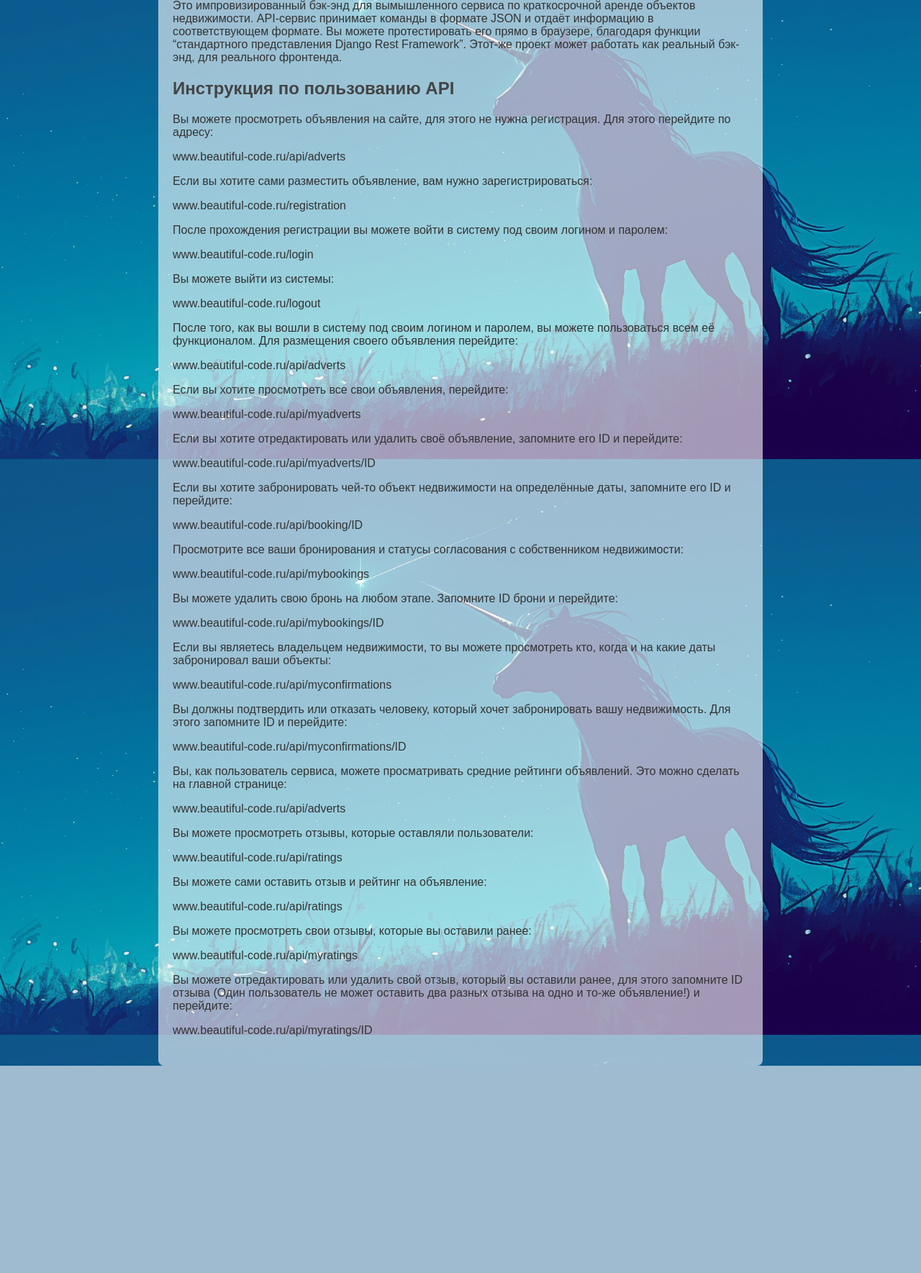
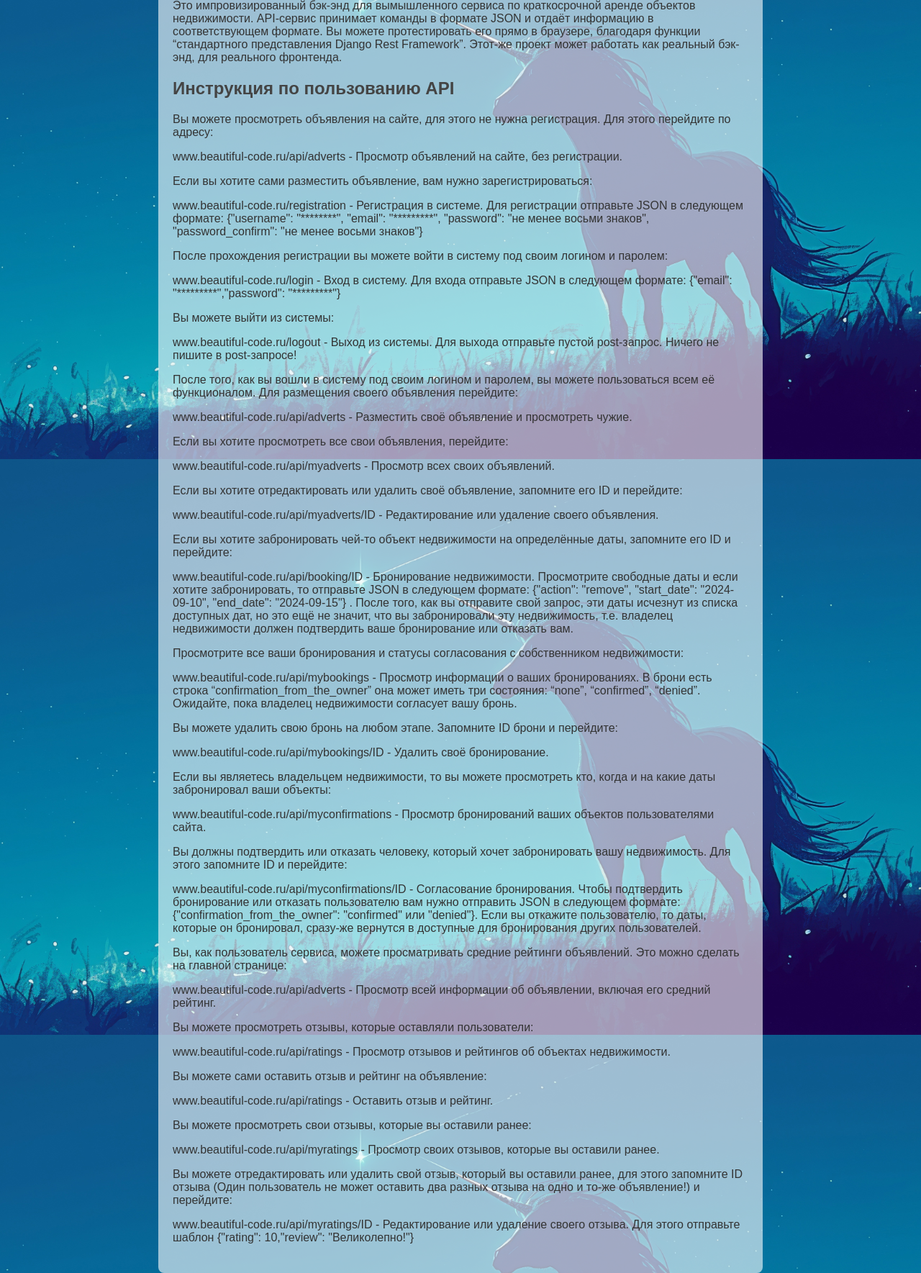
Before and after one commit to VasiliyGubenkov/Project_TopRealEstate, a Django app: page / in a window 1280 px wide. Shown: the part 162-1931 px from the top of the page at 72% size. Before the commit the page ends 1643 px from the top, so only its background shows below. Run offline with Django 5.2, Linux system fonts and the light colour scheme.

Commit message:
development58

```diff
--- a/TopRealEstate/main_app/templates/start.html
+++ b/TopRealEstate/main_app/templates/start.html
@@ -21,71 +21,74 @@
                 <h2>Инструкция по пользованию API</h2>
                 <p>Вы можете просмотреть объявления на сайте, для этого не нужна регистрация. Для этого перейдите по адресу:</p>
                 <ul>
-                    <li><span class="url-path">www.beautiful-code.ru/api/adverts</span></li>
+                    <li><span class="url-path">www.beautiful-code.ru/api/adverts - Просмотр объявлений на сайте, без регистрации.</span></li>
                 </ul>
                 <p>Если вы хотите сами разместить объявление, вам нужно зарегистрироваться:</p>
                 <ul>
-                    <li><span class="url-path">www.beautiful-code.ru/registration</span></li>
+                    <li><span class="url-path">www.beautiful-code.ru/registration - Регистрация в системе. Для регистрации отправьте JSON в следующем формате: {"username": "********", "email": "*********", "password": "не менее восьми знаков", "password_confirm": "не менее восьми знаков"}
+</span></li>
                 </ul>
                 <p>После прохождения регистрации вы можете войти в систему под своим логином и паролем:</p>
                 <ul>
-                    <li><span class="url-path">www.beautiful-code.ru/login</span></li>
+                    <li><span class="url-path">www.beautiful-code.ru/login - Вход в систему. Для входа отправьте JSON в следующем формате: {"email": "*********","password": "*********"}
+</span></li>
                 </ul>
                 <p>Вы можете выйти из системы:</p>
                 <ul>
-                    <li><span class="url-path">www.beautiful-code.ru/logout</span></li>
+                    <li><span class="url-path">www.beautiful-code.ru/logout - Выход из системы. Для выхода отправьте пустой post-запрос. Ничего не пишите в post-запросе!
+</span></li>
                 </ul>
                 <p>После того, как вы вошли в систему под своим логином и паролем, вы можете пользоваться всем её функционалом. Для размещения своего объявления перейдите:</p>
                 <ul>
-                    <li><span class="url-path">www.beautiful-code.ru/api/adverts</span></li>
+                    <li><span class="url-path">www.beautiful-code.ru/api/adverts - Разместить своё объявление и просмотреть чужие.</span></li>
                 </ul>
                 <p>Если вы хотите просмотреть все свои объявления, перейдите:</p>
                 <ul>
-                    <li><span class="url-path">www.beautiful-code.ru/api/myadverts</span></li>
+                    <li><span class="url-path">www.beautiful-code.ru/api/myadverts - Просмотр всех своих объявлений.</span></li>
                 </ul>
                 <p>Если вы хотите отредактировать или удалить своё объявление, запомните его ID и перейдите:</p>
                 <ul>
-                    <li><span class="url-path">www.beautiful-code.ru/api/myadverts/ID</span></li>
+                    <li><span class="url-path">www.beautiful-code.ru/api/myadverts/ID - Редактирование или удаление своего объявления.</span></li>
                 </ul>
                 <p>Если вы хотите забронировать чей-то объект недвижимости на определённые даты, запомните его ID и перейдите:</p>
                 <ul>
-                    <li><span class="url-path">www.beautiful-code.ru/api/booking/ID</span></li>
+                    <li><span class="url-path">www.beautiful-code.ru/api/booking/ID - Бронирование недвижимости. Просмотрите свободные даты и если хотите забронировать, то отправьте JSON в следующем формате: {"action": "remove", "start_date": "2024-09-10", "end_date": "2024-09-15"} . После того, как вы отправите свой запрос, эти даты исчезнут из списка доступных дат, но это ещё не значит, что вы забронировали эту недвижимость, т.е. владелец недвижимости должен подтвердить ваше бронирование или отказать вам.</span></li>
                 </ul>
                 <p>Просмотрите все ваши бронирования и статусы согласования с собственником недвижимости:</p>
                 <ul>
-                    <li><span class="url-path">www.beautiful-code.ru/api/mybookings</span></li>
+                    <li><span class="url-path">www.beautiful-code.ru/api/mybookings - Просмотр информации о ваших бронированиях. В брони есть строка “confirmation_from_the_owner” она может иметь три состояния: “none”, “confirmed”, “denied”. Ожидайте, пока владелец недвижимости согласует вашу бронь.</span></li>
                 </ul>
                 <p>Вы можете удалить свою бронь на любом этапе. Запомните ID брони и перейдите:</p>
                 <ul>
-                    <li><span class="url-path">www.beautiful-code.ru/api/mybookings/ID</span></li>
+                    <li><span class="url-path">www.beautiful-code.ru/api/mybookings/ID - Удалить своё бронирование.</span></li>
                 </ul>
                 <p>Если вы являетесь владельцем недвижимости, то вы можете просмотреть кто, когда и на какие даты забронировал ваши объекты:</p>
                 <ul>
-                    <li><span class="url-path">www.beautiful-code.ru/api/myconfirmations</span></li>
+                    <li><span class="url-path">www.beautiful-code.ru/api/myconfirmations - Просмотр бронирований ваших объектов пользователями сайта.</span></li>
                 </ul>
                 <p>Вы должны подтвердить или отказать человеку, который хочет забронировать вашу недвижимость. Для этого запомните ID и перейдите:</p>
                 <ul>
-                    <li><span class="url-path">www.beautiful-code.ru/api/myconfirmations/ID</span></li>
+                    <li><span class="url-path">www.beautiful-code.ru/api/myconfirmations/ID - Согласование бронирования. Чтобы подтвердить бронирование или отказать пользователю вам нужно отправить JSON в следующем формате: {"confirmation_from_the_owner": "confirmed"  или "denied"}. Если вы откажите пользователю, то даты, которые он бронировал, сразу-же вернутся в доступные для бронирования других пользователей.</span></li>
                 </ul>
                 <p>Вы, как пользователь сервиса, можете просматривать средние рейтинги объявлений. Это можно сделать на главной странице:</p>
                 <ul>
-                    <li><span class="url-path">www.beautiful-code.ru/api/adverts</span></li>
+                    <li><span class="url-path">www.beautiful-code.ru/api/adverts - Просмотр всей информации об объявлении, включая его средний рейтинг.</span></li>
                 </ul>
                 <p>Вы можете просмотреть отзывы, которые оставляли пользователи:</p>
                 <ul>
-                    <li><span class="url-path">www.beautiful-code.ru/api/ratings</span></li>
+                    <li><span class="url-path">www.beautiful-code.ru/api/ratings - Просмотр отзывов и рейтингов об объектах недвижимости.</span></li>
                 </ul>
                 <p>Вы можете сами оставить отзыв и рейтинг на объявление:</p>
                 <ul>
-                    <li><span class="url-path">www.beautiful-code.ru/api/ratings</span></li>
+                    <li><span class="url-path">www.beautiful-code.ru/api/ratings - Оставить отзыв и рейтинг.</span></li>
                 </ul>
                 <p>Вы можете просмотреть свои отзывы, которые вы оставили ранее:</p>
                 <ul>
-                    <li><span class="url-path">www.beautiful-code.ru/api/myratings</span></li>
+                    <li><span class="url-path">www.beautiful-code.ru/api/myratings - Просмотр своих отзывов, которые вы оставили ранее.</span></li>
                 </ul>
                 <p>Вы можете отредактировать или удалить свой отзыв, который вы оставили ранее, для этого запомните ID отзыва (Один пользователь не может оставить два разных отзыва на одно и то-же объявление!) и перейдите:</p>
                 <ul>
-                    <li><span class="url-path">www.beautiful-code.ru/api/myratings/ID</span></li>
+                    <li><span class="url-path">www.beautiful-code.ru/api/myratings/ID - Редактирование или удаление своего отзыва. Для этого отправьте шаблон {"rating": 10,"review": "Великолепно!"}</span></li>
                 </ul>
             </section>
         </main>
```
